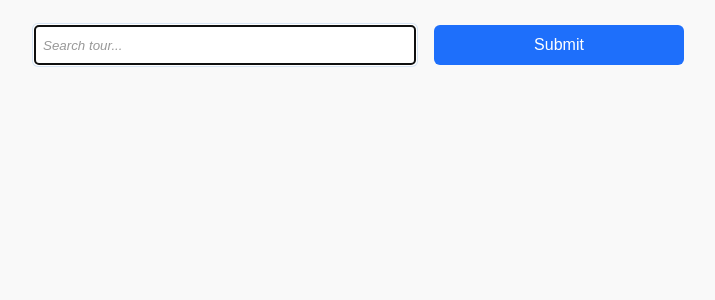
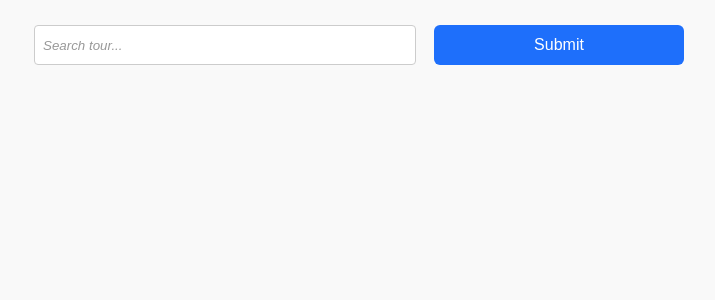
Before and after one commit to juliamrz/tour-app, a React (Vite) app: page / in a window 1280 px wide. Shown: the top 300 px of the page, without its empty margins (281-996 px from the left). Built offline with nearby package versions, Linux system fonts and the light colour scheme.

Commit message:
task4: fix form submission on enter key press

```diff
--- a/src/components/ui/AutoComplete/AutoComplete.tsx
+++ b/src/components/ui/AutoComplete/AutoComplete.tsx
@@ -1,5 +1,5 @@
 // External deps
-import type { ChangeEvent } from 'react';
+import {type ChangeEvent, useRef} from 'react';
 import { useEffect, useState } from 'react';
 
 // Internal deps
@@ -31,6 +31,8 @@ const AutoComplete = (props: AutoCompleteProps) => {
     onSearch,
   } = props;
 
+  const wrapperRef = useRef<HTMLDivElement>(null);
+  const searchRef = useRef<HTMLInputElement>(null);
   const [ isSelectOpen, setIsSelectOpen ] = useState<boolean>(false);
 
   const onChangeHandler = (event: ChangeEvent<HTMLInputElement>) => {
@@ -41,18 +43,26 @@ const AutoComplete = (props: AutoCompleteProps) => {
   const onSelectChangeHandler = (newValue: SelectOptionItem["value"]) => {
     setIsSelectOpen(false);
     onChange(newValue);
+    const selectedOption = options.find(item => item.value === newValue);
+    onSearch(selectedOption?.displayName ?? '');
+    if(searchRef.current) {
+      searchRef.current.focus();
+    }
   }
 
-  const onSearchBlurHandler = () => {
+  const handleClickOutside = (event: MouseEvent) => {
+    if (wrapperRef.current && !wrapperRef.current.contains(event.target as Node)) {
       setIsSelectOpen(false);
     }
+  };
 
   useEffect(() => {
-    const selectedOption = options.find(item => item.value === value);
-    onSearch(selectedOption?.displayName ?? '');
-  }, [value])
+    document.addEventListener('mousedown', handleClickOutside);
+    return () => document.removeEventListener('mousedown', handleClickOutside);
+  }, []);
 
   return (
+    <div ref={wrapperRef}>
       <Select
         name='autoComplete'
         isOpen={isSelectOpen}
@@ -61,12 +71,11 @@ const AutoComplete = (props: AutoCompleteProps) => {
         onChange={onSelectChangeHandler}
         renderInput={({ toggleList }) => (
           <input
-          autoFocus
+            ref={searchRef}
             name={name}
             autoComplete="off"
             value={searchText}
             onChange={onChangeHandler}
-          onBlur={onSearchBlurHandler}
             onClick={toggleList}
             placeholder={placeholder}
             className="autocomplete__input"
@@ -74,6 +83,7 @@ const AutoComplete = (props: AutoCompleteProps) => {
         )
         }
       />
+    </div>
   )
 }
 
--- a/src/components/ui/Select/Select.tsx
+++ b/src/components/ui/Select/Select.tsx
@@ -48,7 +48,7 @@ const Select = (props: SelectProps) => {
 
   const onSelectItemClickHandler = (item: SelectOptionItem) => {
     onChange(item.value);
-    setIsSelectListOpen(false)
+    setIsSelectListOpen(false);
   }
 
   const handleKeyDown = (event: KeyboardEvent<HTMLDivElement>) => {
```
Lines whose indentation alone changed are shown as unchanged.
